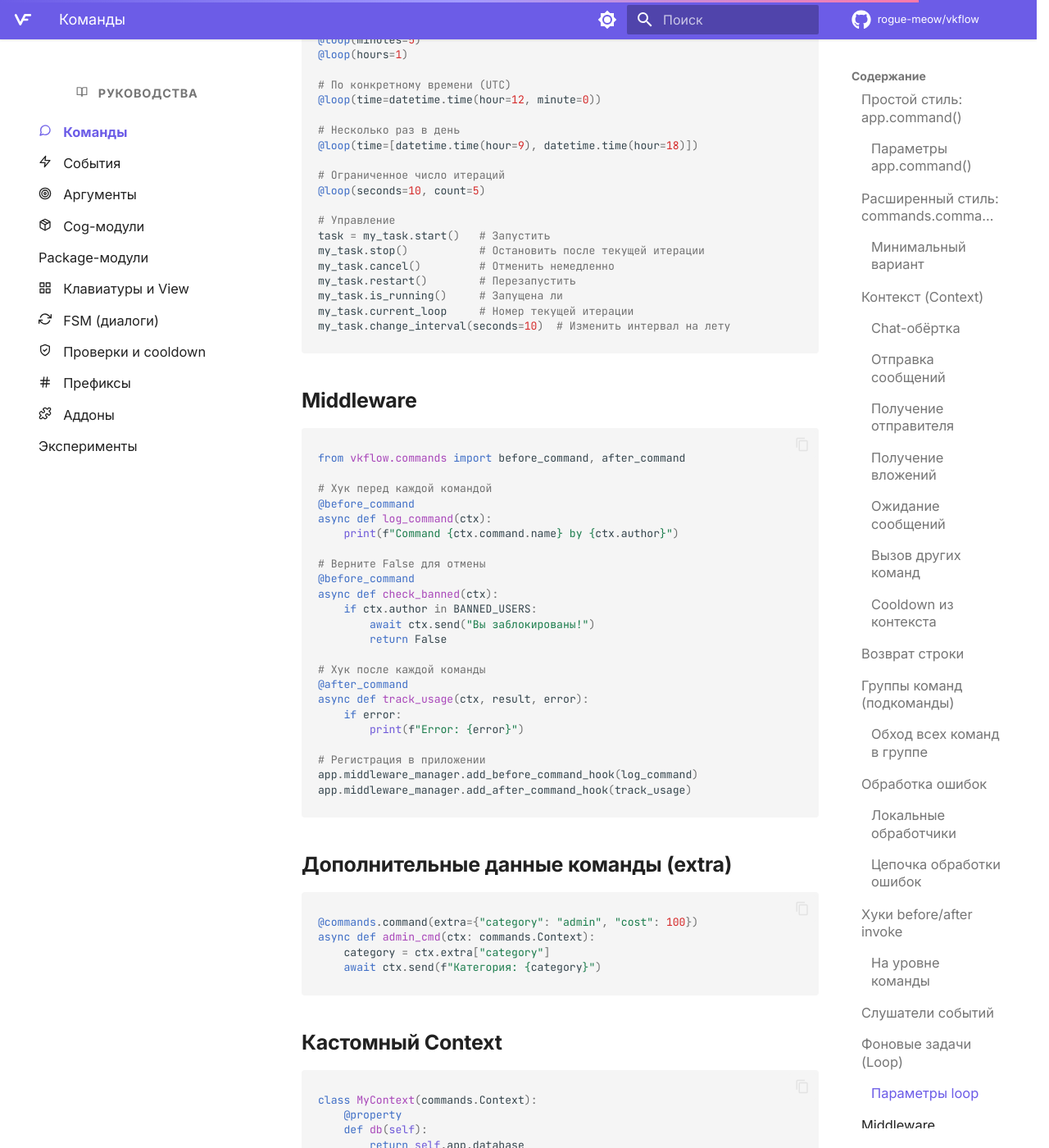
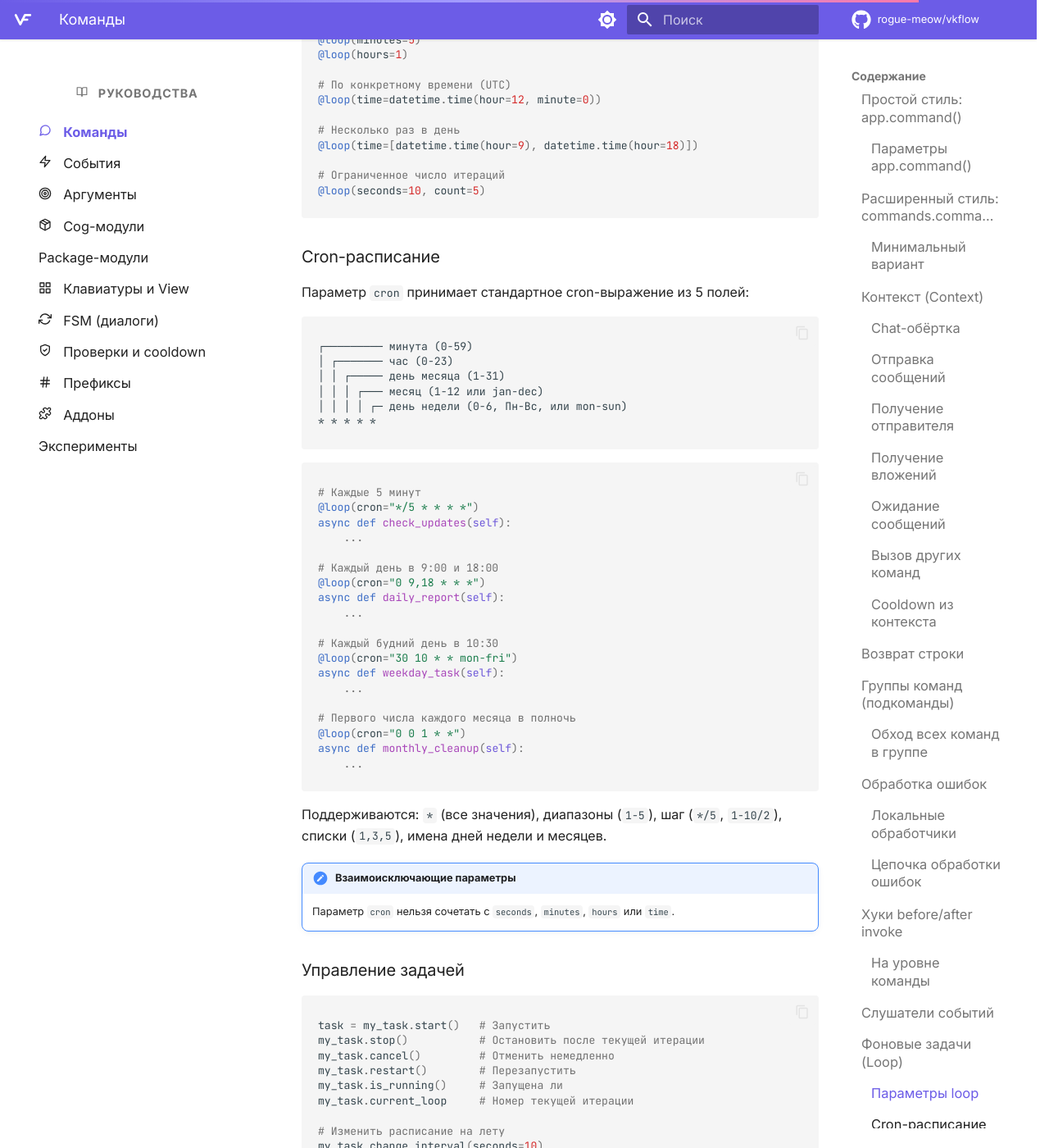
Before and after one commit to rogue-meow/vkflow, an MkDocs documentation site: the page built from docs/guides/commands.md, in a window 1280 px wide and 1400 px high, scrolled down 8805 px. Shown: the whole window at 82% size. Built offline with MkDocs 1.6.1 and Material for MkDocs 9.7.7, drawn with Linux system fonts in a browser that asks for light colours; comment, search, counter and statistics services are not loaded; the version menu is left out; some of the changed text lies outside the part shown.

Commit message:
docs: add cron scheduling to tasks guide, cogs guide and changelog

````diff
--- a/docs/guides/commands.md
+++ b/docs/guides/commands.md
@@ -407,15 +407,61 @@ class MyCog(commands.Cog):
 
 # Ограниченное число итераций
 @loop(seconds=10, count=5)
+```
 
-# Управление
+### Cron-расписание
+
+Параметр `cron` принимает стандартное cron-выражение из 5 полей:
+
+```
+┌───────── минута (0-59)
+│ ┌─────── час (0-23)
+│ │ ┌───── день месяца (1-31)
+│ │ │ ┌─── месяц (1-12 или jan-dec)
+│ │ │ │ ┌─ день недели (0-6, Пн-Вс, или mon-sun)
+* * * * *
+```
+
+```python
+# Каждые 5 минут
+@loop(cron="*/5 * * * *")
+async def check_updates(self):
+    ...
+
+# Каждый день в 9:00 и 18:00
+@loop(cron="0 9,18 * * *")
+async def daily_report(self):
+    ...
+
+# Каждый будний день в 10:30
+@loop(cron="30 10 * * mon-fri")
+async def weekday_task(self):
+    ...
+
+# Первого числа каждого месяца в полночь
+@loop(cron="0 0 1 * *")
+async def monthly_cleanup(self):
+    ...
+```
+
+Поддерживаются: `*` (все значения), диапазоны (`1-5`), шаг (`*/5`, `1-10/2`), списки (`1,3,5`), имена дней недели и месяцев.
+
+!!! note "Взаимоисключающие параметры"
+    Параметр `cron` нельзя сочетать с `seconds`, `minutes`, `hours` или `time`.
+
+### Управление задачей
+
+```python
 task = my_task.start()   # Запустить
 my_task.stop()           # Остановить после текущей итерации
 my_task.cancel()         # Отменить немедленно
 my_task.restart()        # Перезапустить
 my_task.is_running()     # Запущена ли
 my_task.current_loop     # Номер текущей итерации
-my_task.change_interval(seconds=10)  # Изменить интервал на лету
+
+# Изменить расписание на лету
+my_task.change_interval(seconds=10)
+my_task.change_interval(cron="*/15 * * * *")
 ```
 
 ## Middleware
````
Also changed, not shown: CHANGELOG.md (+1 -0 lines), docs/guides/cogs.md (+9 -0 lines).
